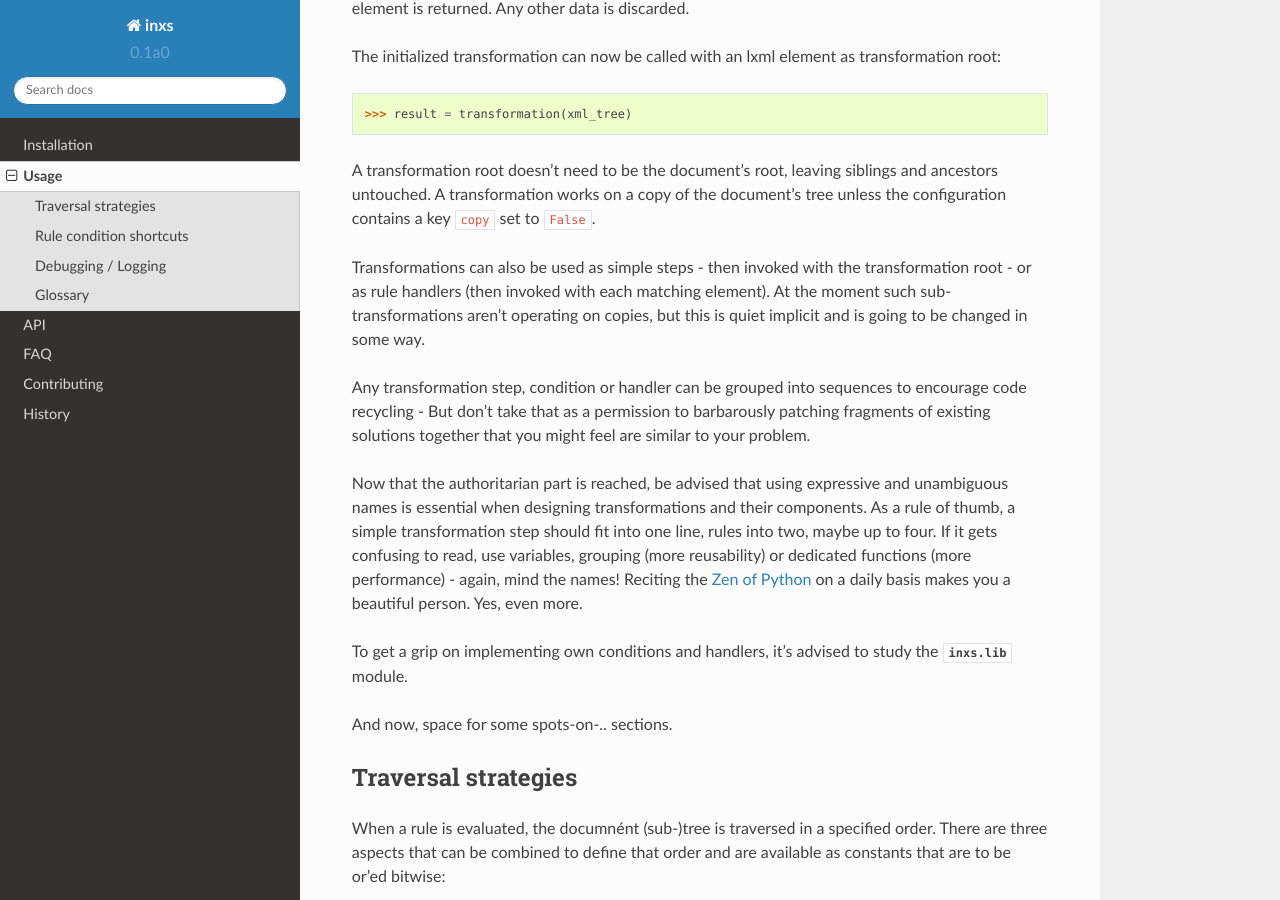
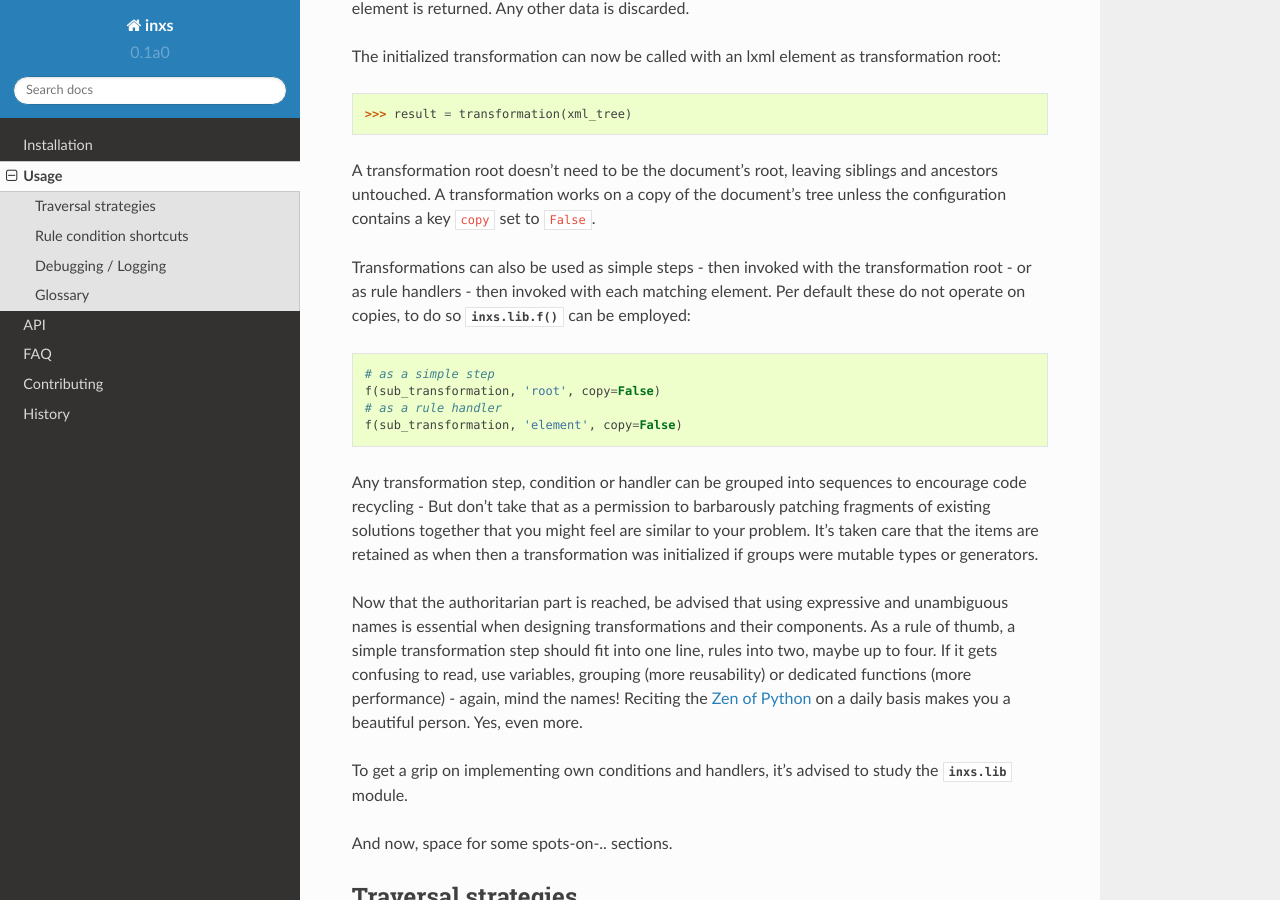
Before and after one commit to funkyfuture/inxs, a Sphinx documentation site: the page built from docs/usage.rst, in a window 1280 px wide and 900 px high, scrolled down 1826 px. Built offline with Sphinx 7.4.7 and the Read the Docs theme 2.0.0, drawn with Linux system fonts in a browser that asks for light colours.

Commit message:
The copy option can again be used when calling
mainly to override the configured value for sub-transformations.

```diff
--- a/docs/usage.rst
+++ b/docs/usage.rst
@@ -100,12 +100,21 @@ untouched. A transformation works on a copy of the document's tree unless the co
 contains a key ``copy`` set to ``False``.
 
 Transformations can also be used as simple steps - then invoked with the transformation root - or
-as rule handlers (then invoked with each matching element). At the moment such sub-transformations
-aren't operating on copies, but this is quiet implicit and is going to be changed in some way.
+as rule handlers - then invoked with each matching element. Per default these do not operate on
+copies, to do so :func:`inxs.lib.f` can be employed:
+
+.. code-block:: python
+
+    # as a simple step
+    f(sub_transformation, 'root', copy=False)
+    # as a rule handler
+    f(sub_transformation, 'element', copy=False)
 
 Any transformation step, condition or handler can be grouped into sequences to encourage code
 recycling - But don't take that as a permission to barbarously patching fragments of existing
-solutions together that you might feel are similar to your problem.
+solutions together that you might feel are similar to your problem. It's taken care that the
+items are retained as when then a transformation was initialized if groups were mutable types
+or generators.
 
 Now that the authoritarian part is reached, be advised that using expressive and unambiguous names
 is essential when designing transformations and their components. As a rule of thumb, a simple
```
Also changed, not shown: inxs/__init__.py (+8 -6 lines).
